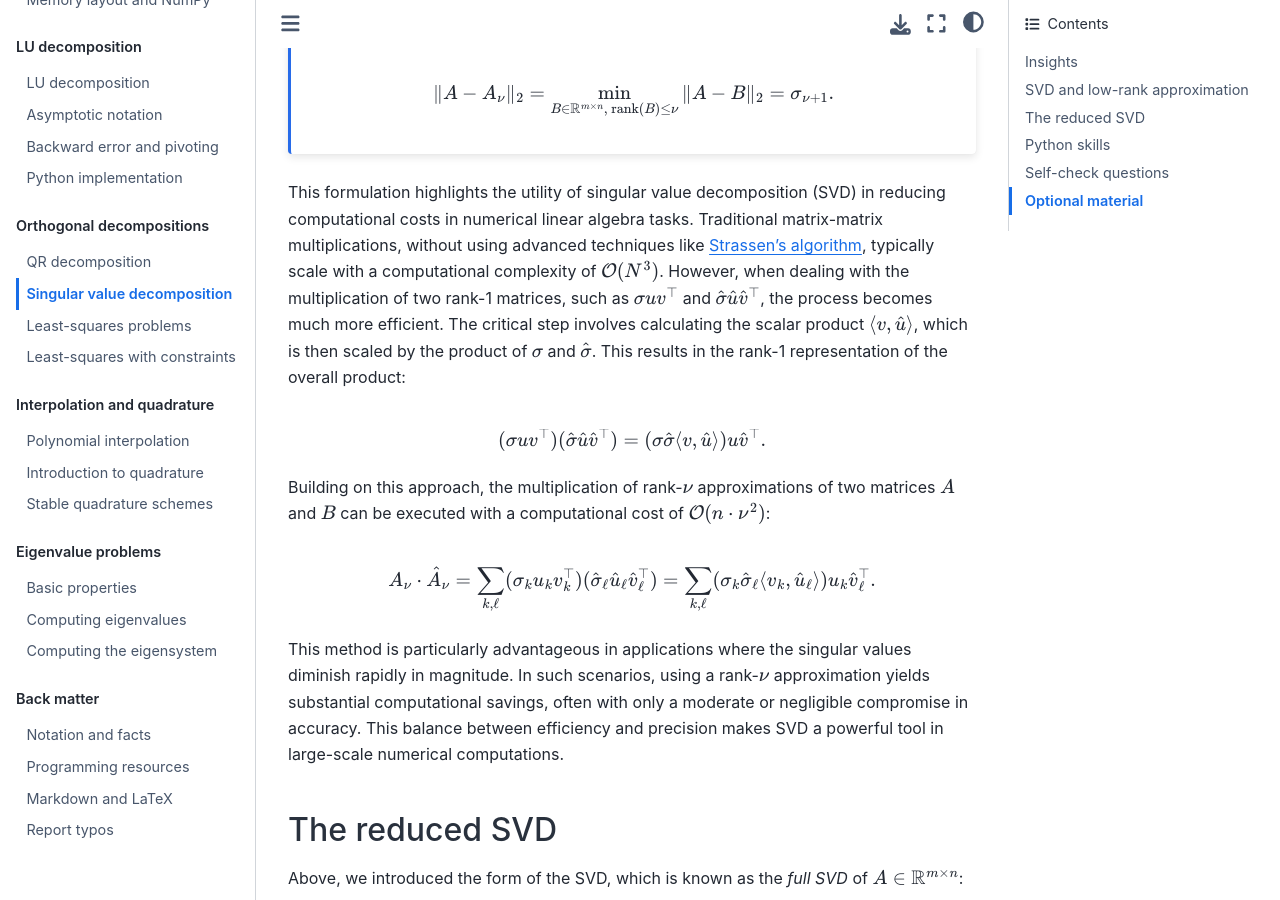
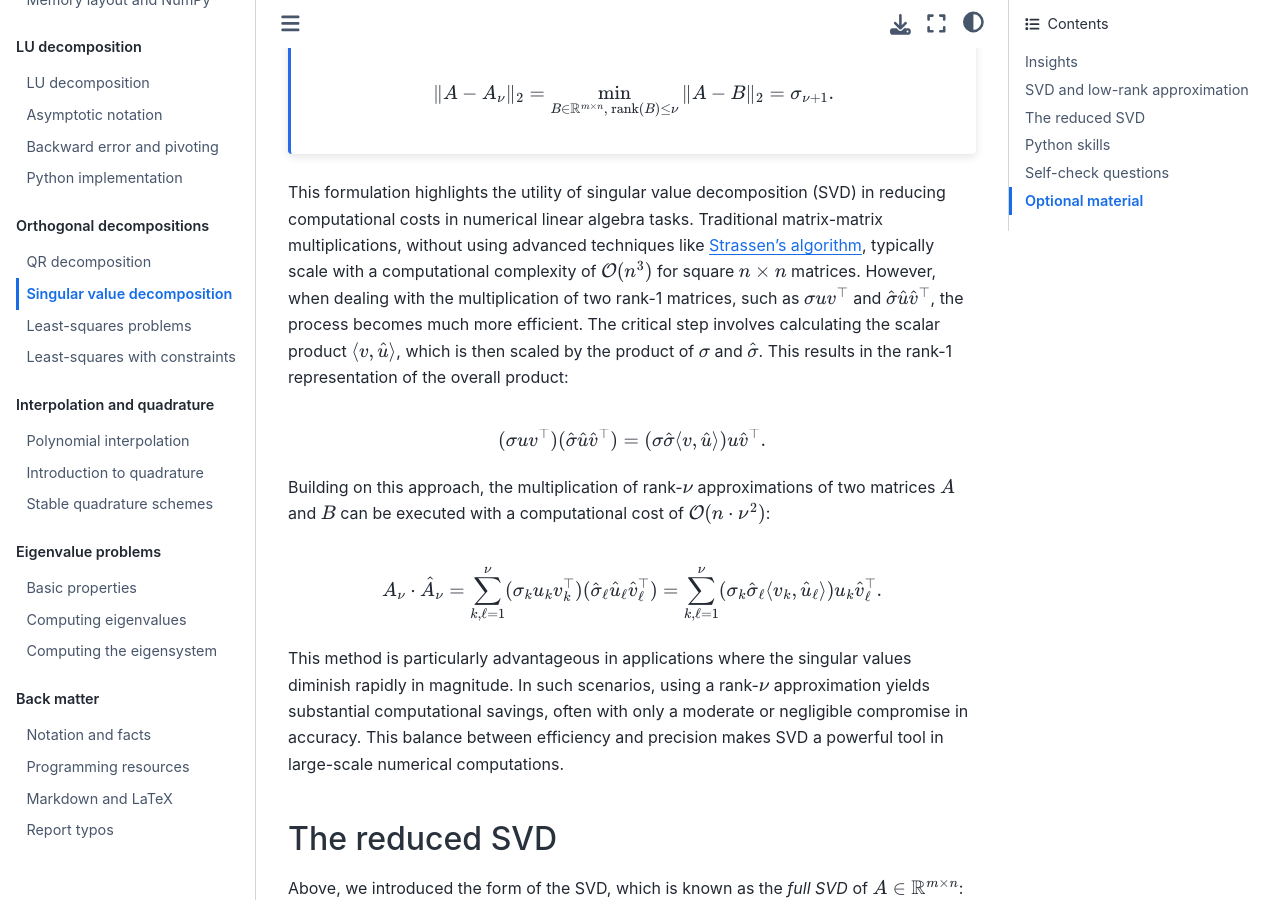
Before and after one commit to maxjensen/Computational_Methods_lecture_notes, a Jupyter Book: the page built from 3.2_singular_value_decomposition.md, in a window 1280 px wide and 900 px high, scrolled down 2184 px. Built offline with Jupyter Book 1.0.4 settings and Sphinx 7.4.7 and the Sphinx Book theme 1.1.4, drawn with Linux system fonts in a browser that asks for light colours; pages that are not in the unit, such as notebooks, are missing from menus.

Commit message:
General review

````diff
--- a/3.2_singular_value_decomposition.md
+++ b/3.2_singular_value_decomposition.md
@@ -87,7 +87,7 @@ $$
 $$
 ```
 
-This formulation highlights the utility of singular value decomposition (SVD) in reducing computational costs in numerical linear algebra tasks. Traditional matrix-matrix multiplications, without using advanced techniques like [Strassen's algorithm](https://en.wikipedia.org/wiki/Strassen_algorithm), typically scale with a computational complexity of $\mathcal{O}(N^3)$. However, when dealing with the multiplication of two rank-1 matrices, such as $\sigma u v^\top$ and $\hat{\sigma} \hat{u} \hat{v}^\top$, the process becomes much more efficient. The critical step involves calculating the scalar product $\langle v, \hat{u}\rangle$, which is then scaled by the product of $\sigma$ and $\hat{\sigma}$. This results in the rank-1 representation of the overall product:
+This formulation highlights the utility of singular value decomposition (SVD) in reducing computational costs in numerical linear algebra tasks. Traditional matrix-matrix multiplications, without using advanced techniques like [Strassen's algorithm](https://en.wikipedia.org/wiki/Strassen_algorithm), typically scale with a computational complexity of $\mathcal{O}(n^3)$ for square $n \times n$ matrices. However, when dealing with the multiplication of two rank-1 matrices, such as $\sigma u v^\top$ and $\hat{\sigma} \hat{u} \hat{v}^\top$, the process becomes much more efficient. The critical step involves calculating the scalar product $\langle v, \hat{u}\rangle$, which is then scaled by the product of $\sigma$ and $\hat{\sigma}$. This results in the rank-1 representation of the overall product:
 
 $$
 (\sigma u v^\top) (\hat{\sigma} \hat{u} \hat{v}^\top) = (\sigma \hat{\sigma} \langle v, \hat{u}\rangle) u \hat{v}^\top.
@@ -96,7 +96,7 @@ $$
 Building on this approach, the multiplication of rank-$\nu$ approximations of two matrices $A$ and $B$ can be executed with a computational cost of $\mathcal{O}(n \cdot \nu^2)$:
 
 $$
-A_\nu \cdot \hat{A}_\nu = \sum_{k,\ell} (\sigma_k u_k v_k^\top) (\hat{\sigma}_\ell \hat{u}_\ell \hat{v}_\ell^\top) = \sum_{k,\ell} (\sigma_k \hat{\sigma}_\ell \langle v_k, \hat{u}_\ell\rangle) u_k \hat{v}^\top_\ell.
+A_\nu \cdot \hat{A}_\nu = \sum_{k,\ell = 1}^\nu (\sigma_k u_k v_k^\top) (\hat{\sigma}_\ell \hat{u}_\ell \hat{v}_\ell^\top) = \sum_{k,\ell = 1}^\nu (\sigma_k \hat{\sigma}_\ell \langle v_k, \hat{u}_\ell\rangle) u_k \hat{v}^\top_\ell.
 $$
 
 This method is particularly advantageous in applications where the singular values diminish rapidly in magnitude. In such scenarios, using a rank-$\nu$ approximation yields substantial computational savings, often with only a moderate or negligible compromise in accuracy. This balance between efficiency and precision makes SVD a powerful tool in large-scale numerical computations.
````
Also changed, not shown: 0.2_error_analysis.md (+18 -18 lines).
